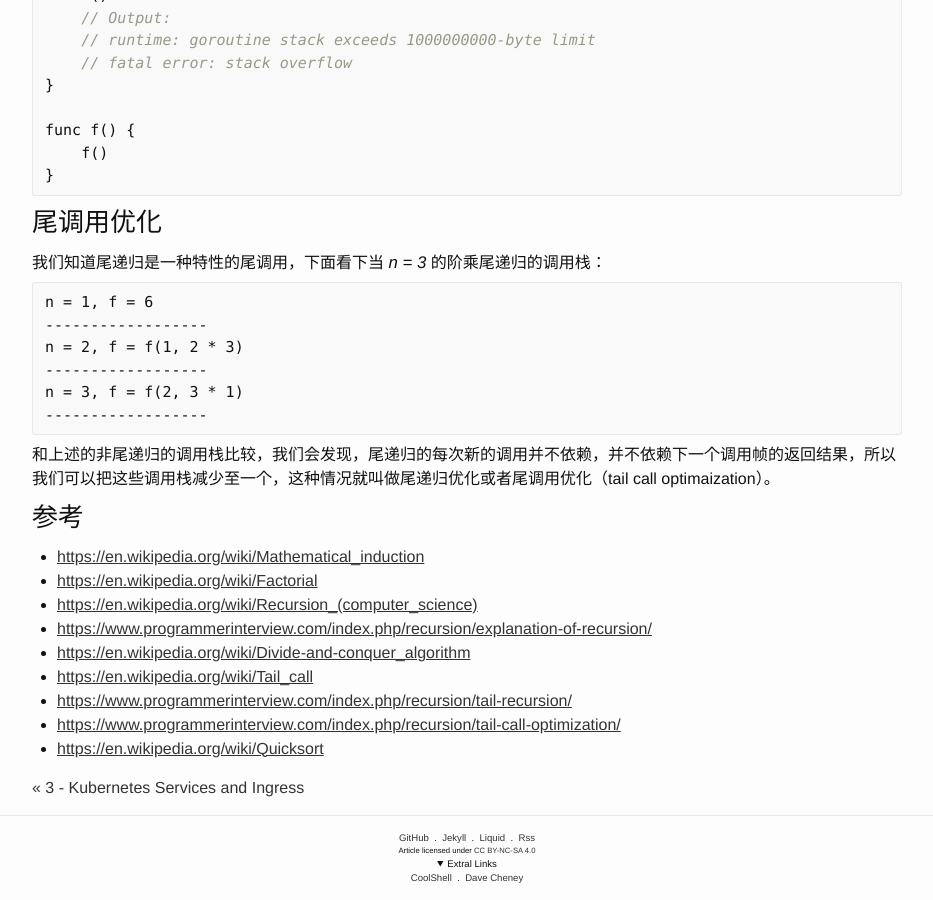
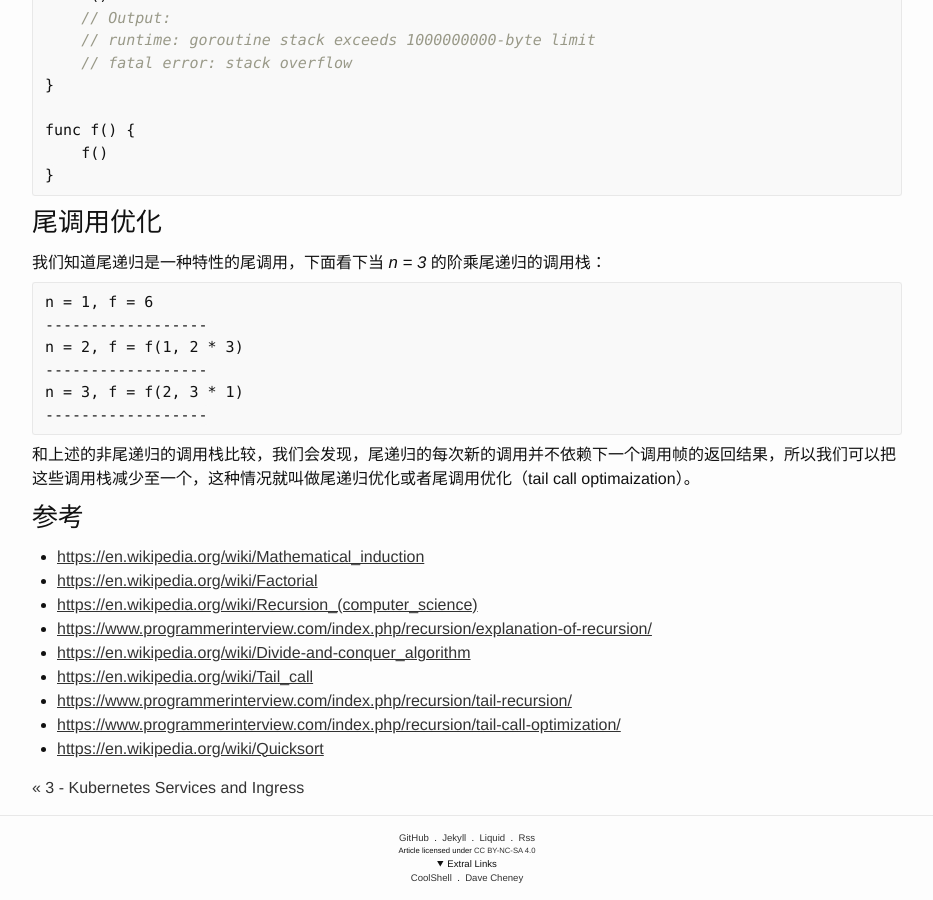
Before and after one commit to ousiax/ousiax.github.io, a Jekyll site: the page built from _posts/2019-03-21-mathematical-induction-and-recusion.md, in a window 1280 px wide and 900 px high, scrolled down 4584 px. Shown: the whole window, without its empty margins (173-1106 px from the left). Built offline with Jekyll 4.4.1, drawn with Linux system fonts in a browser that asks for light colours.

Commit message:
Update 2019-03-21-mathematical-induction-and-recusion.md

````diff
--- a/_posts/2019-03-21-mathematical-induction-and-recusion.md
+++ b/_posts/2019-03-21-mathematical-induction-and-recusion.md
@@ -240,7 +240,7 @@ n = 3, f = f(2, 3 * 1)
 ------------------
 ```
 
-和上述的非尾递归的调用栈比较，我们会发现，尾递归的每次新的调用并不依赖，并不依赖下一个调用帧的返回结果，所以我们可以把这些调用栈减少至一个，这种情况就叫做尾递归优化或者尾调用优化（tail call optimaization）。
+和上述的非尾递归的调用栈比较，我们会发现，尾递归的每次新的调用并不依赖下一个调用帧的返回结果，所以我们可以把这些调用栈减少至一个，这种情况就叫做尾递归优化或者尾调用优化（tail call optimaization）。
 
 ### 参考
 
````
Also changed, not shown: other parts of _posts/2019-03-21-mathematical-induction-and-recusion.md (+1 -1 lines).
